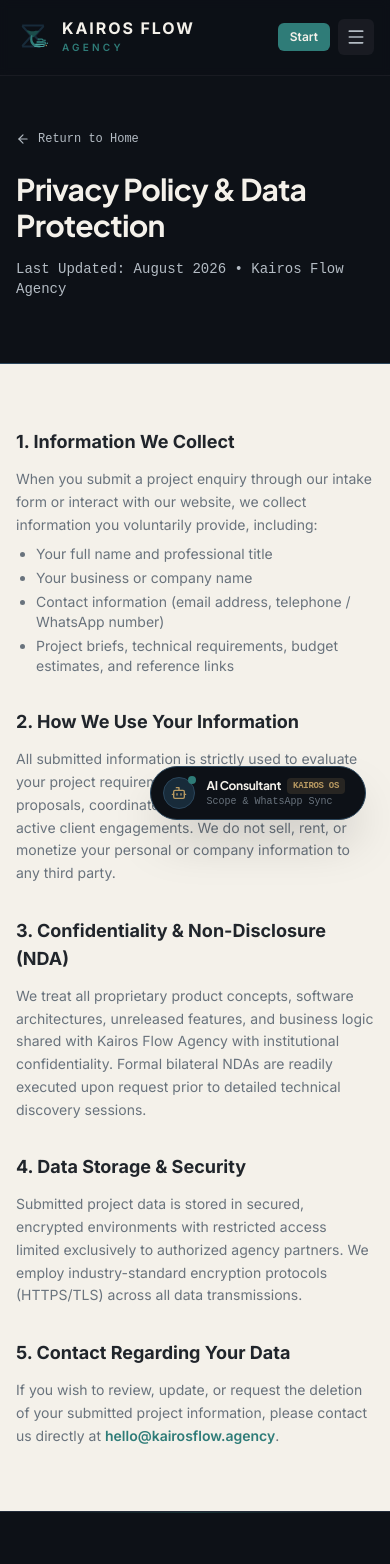
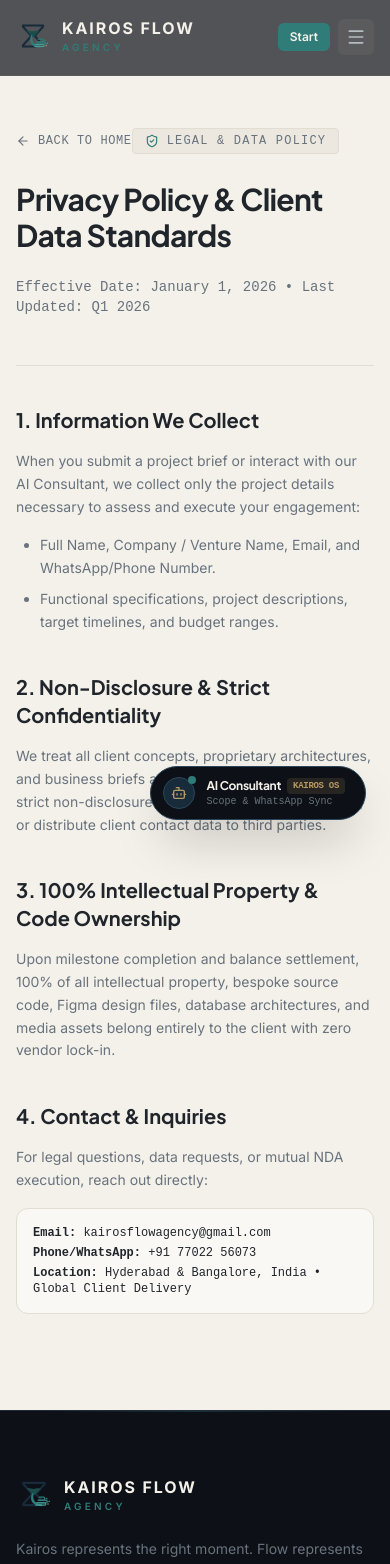
Before and after one commit to deswanth12/KairosFlowAgency, a Next.js app: page /privacy in a window 390 px wide. Shown: the top 1564 px of the page. Built offline with nearby package versions, Linux system fonts and the light colour scheme.

Commit message:
chore: set official email address to kairosflowagency@gmail.com across platform

```diff
--- a/src/app/privacy/page.tsx
+++ b/src/app/privacy/page.tsx
@@ -1,78 +1,74 @@
 import React from 'react';
 import Link from 'next/link';
-import { ArrowLeft, ShieldCheck } from 'lucide-react';
+import { ShieldCheck, ArrowLeft } from 'lucide-react';
+import { siteSettingsData } from '@/data/settings';
 
 export const metadata = {
-  title: 'Privacy Policy | Kairos Flow Agency',
-  description: 'Privacy policy and data protection practices for Kairos Flow Agency clients and visitors.'
+  title: 'Privacy Policy & Terms | Kairos Flow Agency',
+  description: 'Privacy policy, client data governance, and non-disclosure standards for Kairos Flow Agency.'
 };
 
 export default function PrivacyPage() {
   return (
-    <div className="bg-ivory text-softblack min-h-screen">
-      {/* Top Header */}
-      <section className="bg-ink text-ivory pt-32 pb-16 px-4 sm:px-6 lg:px-8 border-b border-navy-border">
-        <div className="max-w-4xl mx-auto">
-          <Link
-            href="/"
-            className="inline-flex items-center gap-2 text-xs font-mono text-slate-light hover:text-ivory transition-colors mb-6"
-          >
-            <ArrowLeft className="w-3.5 h-3.5" />
-            <span>Return to Home</span>
-          </Link>
-          <h1 className="text-3xl sm:text-4xl font-bold tracking-tight text-ivory font-display mb-4">
-            Privacy Policy & Data Protection
-          </h1>
-          <p className="text-slate-light text-sm font-mono">
-            Last Updated: August 2026 • Kairos Flow Agency
-          </p>
-        </div>
-      </section>
+    <div className="bg-ivory text-softblack min-h-screen pt-32 pb-24 px-4 sm:px-6 lg:px-8">
+      <div className="max-w-4xl mx-auto">
+        <Link
+          href="/"
+          className="inline-flex items-center gap-2 text-xs font-mono uppercase tracking-wider text-slate hover:text-softblack transition-colors mb-8"
+        >
+          <ArrowLeft className="w-3.5 h-3.5" />
+          <span>Back to Home</span>
+        </Link>
 
-      {/* Main Privacy Body */}
-      <div className="max-w-4xl mx-auto px-4 sm:px-6 lg:px-8 py-16 text-slate text-sm sm:text-base leading-relaxed space-y-8">
-        <div>
-          <h2 className="text-lg sm:text-xl font-bold text-softblack mb-3">1. Information We Collect</h2>
-          <p>
-            When you submit a project enquiry through our intake form or interact with our website, we collect information you voluntarily provide, including:
-          </p>
-          <ul className="list-disc pl-5 mt-2 space-y-1 text-sm">
-            <li>Your full name and professional title</li>
-            <li>Your business or company name</li>
-            <li>Contact information (email address, telephone / WhatsApp number)</li>
-            <li>Project briefs, technical requirements, budget estimates, and reference links</li>
-          </ul>
+        <div className="inline-flex items-center gap-2 px-3 py-1 rounded bg-ivory-muted border border-ivory-border text-xs font-mono uppercase tracking-widest text-slate mb-4">
+          <ShieldCheck className="w-3.5 h-3.5 text-teal" />
+          <span>Legal & Data Policy</span>
         </div>
 
-        <div>
-          <h2 className="text-lg sm:text-xl font-bold text-softblack mb-3">2. How We Use Your Information</h2>
-          <p>
-            All submitted information is strictly used to evaluate your project requirements, prepare architectural proposals, coordinate discovery calls, and manage active client engagements. We do not sell, rent, or monetize your personal or company information to any third party.
-          </p>
-        </div>
+        <h1 className="text-3xl sm:text-5xl font-bold tracking-tight text-softblack font-display mb-6">
+          Privacy Policy & Client Data Standards
+        </h1>
+        <p className="text-slate text-sm font-mono mb-12">
+          Effective Date: January 1, 2026 • Last Updated: Q1 2026
+        </p>
 
-        <div>
-          <h2 className="text-lg sm:text-xl font-bold text-softblack mb-3">3. Confidentiality & Non-Disclosure (NDA)</h2>
-          <p>
-            We treat all proprietary product concepts, software architectures, unreleased features, and business logic shared with Kairos Flow Agency with institutional confidentiality. Formal bilateral NDAs are readily executed upon request prior to detailed technical discovery sessions.
-          </p>
-        </div>
+        <div className="space-y-10 text-slate text-sm sm:text-base leading-relaxed border-t border-ivory-border pt-10">
+          <section className="space-y-4">
+            <h2 className="text-xl font-bold text-softblack font-display">1. Information We Collect</h2>
+            <p>
+              When you submit a project brief or interact with our AI Consultant, we collect only the project details necessary to assess and execute your engagement:
+            </p>
+            <ul className="list-disc pl-6 space-y-2">
+              <li>Full Name, Company / Venture Name, Email, and WhatsApp/Phone Number.</li>
+              <li>Functional specifications, project descriptions, target timelines, and budget ranges.</li>
+            </ul>
+          </section>
 
-        <div>
-          <h2 className="text-lg sm:text-xl font-bold text-softblack mb-3">4. Data Storage & Security</h2>
-          <p>
-            Submitted project data is stored in secured, encrypted environments with restricted access limited exclusively to authorized agency partners. We employ industry-standard encryption protocols (HTTPS/TLS) across all data transmissions.
-          </p>
-        </div>
+          <section className="space-y-4">
+            <h2 className="text-xl font-bold text-softblack font-display">2. Non-Disclosure & Strict Confidentiality</h2>
+            <p>
+              We treat all client concepts, proprietary architectures, and business briefs as strictly confidential under strict non-disclosure obligations. We never sell, rent, or distribute client contact data to third parties.
+            </p>
+          </section>
 
-        <div>
-          <h2 className="text-lg sm:text-xl font-bold text-softblack mb-3">5. Contact Regarding Your Data</h2>
-          <p>
-            If you wish to review, update, or request the deletion of your submitted project information, please contact us directly at{' '}
-            <a href="mailto:hello@kairosflow.agency" className="text-teal font-semibold hover:underline">
-              hello@kairosflow.agency
-            </a>.
-          </p>
+          <section className="space-y-4">
+            <h2 className="text-xl font-bold text-softblack font-display">3. 100% Intellectual Property & Code Ownership</h2>
+            <p>
+              Upon milestone completion and balance settlement, 100% of all intellectual property, bespoke source code, Figma design files, database architectures, and media assets belong entirely to the client with zero vendor lock-in.
+            </p>
+          </section>
+
+          <section className="space-y-4">
+            <h2 className="text-xl font-bold text-softblack font-display">4. Contact & Inquiries</h2>
+            <p>
+              For legal questions, data requests, or mutual NDA execution, reach out directly:
+            </p>
+            <div className="p-4 rounded-xl bg-ivory-card border border-ivory-border text-xs font-mono space-y-1 text-softblack">
+              <div><strong>Email:</strong> {siteSettingsData.email}</div>
+              <div><strong>Phone/WhatsApp:</strong> {siteSettingsData.phone}</div>
+              <div><strong>Location:</strong> {siteSettingsData.address}</div>
+            </div>
+          </section>
         </div>
       </div>
     </div>
--- a/src/data/settings.ts
+++ b/src/data/settings.ts
@@ -2,18 +2,18 @@ import { SiteSettings, FAQItem } from '@/types';
 
 export const siteSettingsData: SiteSettings = {
   agencyName: 'Kairos Flow Agency',
-  tagline: 'Digital experiences built for businesses that want to move forward.',
-  email: 'hello@kairosflow.agency',
+  tagline: 'Digital products built to move your business forward.',
+  email: 'kairosflowagency@gmail.com',
   phone: '+91 77022 56073',
   whatsappNumber: '917702256073',
   address: 'Hyderabad & Bangalore, India • Global Client Delivery',
   workingHours: 'Monday – Saturday: 9:00 AM – 7:00 PM IST',
   responseExpectation: 'Within 24 hours on business days',
   socials: {
-    linkedin: 'https://linkedin.com/company/kairos-flow-agency',
+    linkedin: 'https://www.linkedin.com/in/deswanth',
     twitter: 'https://twitter.com/kairosflow',
     instagram: 'https://instagram.com/kairosflow.agency',
-    github: 'https://github.com/kairosflow'
+    github: 'https://github.com/deswanth12'
   }
 };
 
@@ -42,7 +42,7 @@ export const faqData: FAQItem[] = [
     id: 'process',
     category: 'Collaboration',
     question: 'How do we collaborate with your team day-to-day?',
-    answer: 'You communicate directly with the specialist co-founders leading your project. We maintain a shared Slack or WhatsApp channel, conduct weekly video walkthroughs of your staging environment, and provide async milestone updates.'
+    answer: 'You communicate directly with Founder Desvanth and the specialist leads driving your project. We maintain a shared Slack or WhatsApp channel, conduct weekly video walkthroughs of your staging environment, and provide async milestone updates.'
   },
   {
     id: 'revisions',
```
Also changed, not shown: knowledge/agency/company.md (+1 -1 lines), knowledge/agency/contact.md (+2 -2 lines), knowledge/team/team.md (+5 -1 lines), src/data/team.ts (+5 -5 lines), 2 other files (tests, documents, lock files or other folders).
